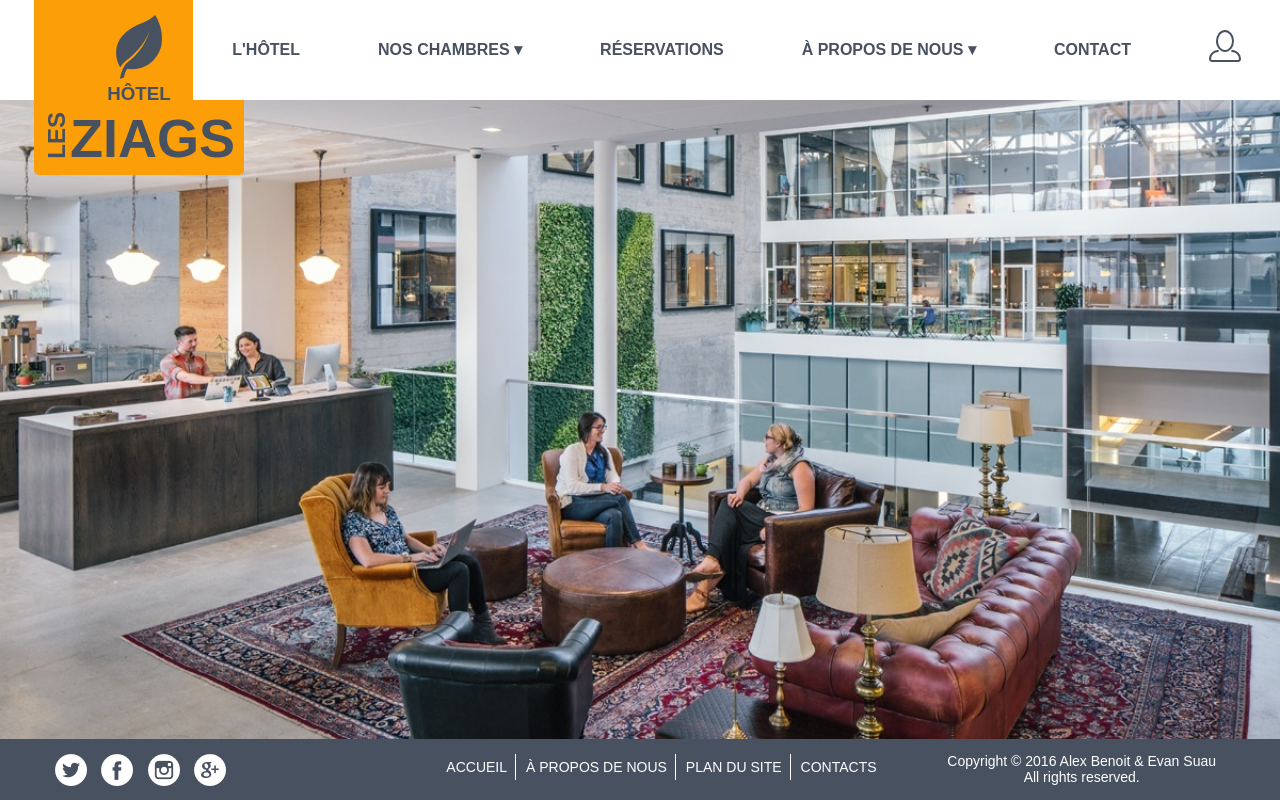
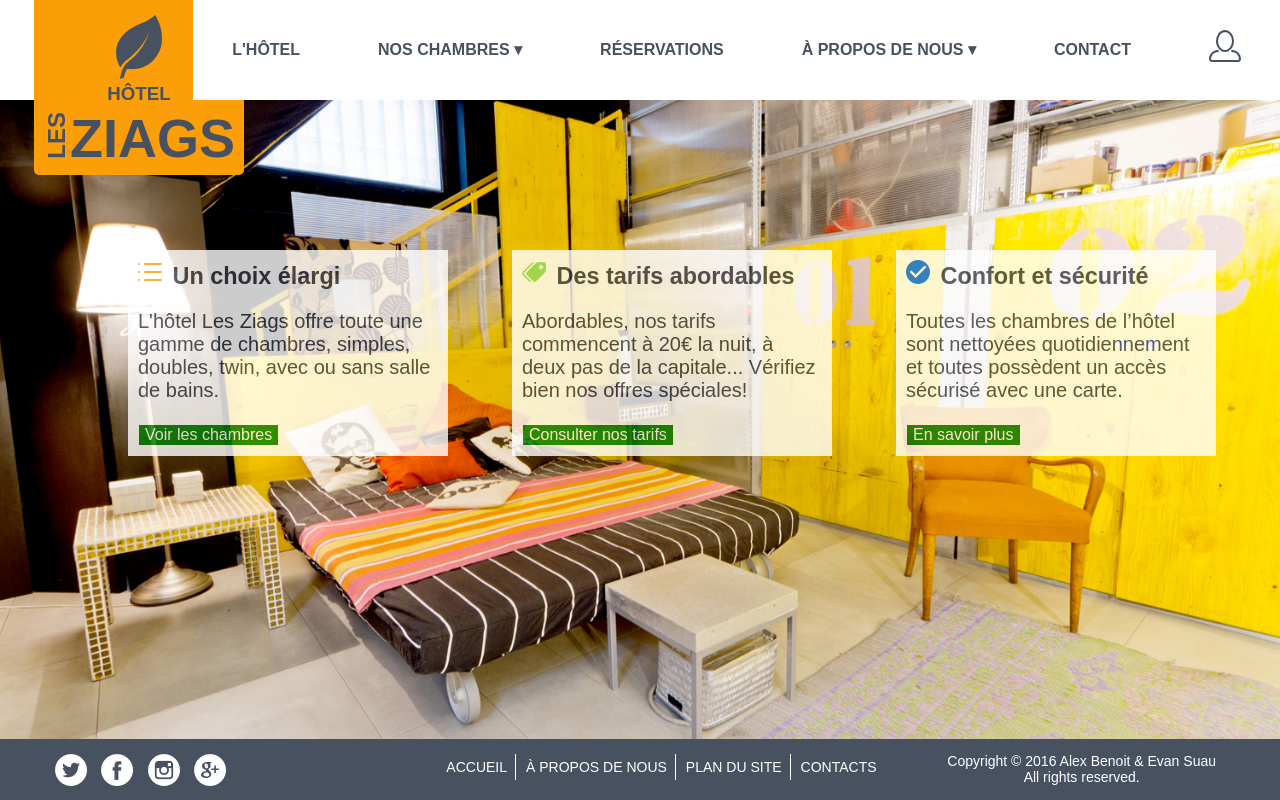
Before and after one commit to been3/mosquee, a PHP site: page /our-rooms.php in a window 1280 px wide. Run offline with PHP 8.4, Linux system fonts and the light colour scheme.

Commit message:
Added content to page 'Nos chambres'
- Set style
- Included cards
- Made buttons

```diff
--- /dev/null
+++ b/content/css/our-rooms.css
@@ -0,0 +1,74 @@
+.content {
+    height: 100%;
+    position: absolute;
+    top: 0;
+    width: 100%;
+    z-index: -1;
+}
+
+#our-rooms {
+    background: url(/content/img/backgrounds/Milan20120.jpg) fixed no-repeat center;
+    background-size: cover;
+    height: 100%;
+    width: 100%;
+}
+
+.container {
+    position: absolute;
+    top: 0;
+    -webkit-transition: opacity 1s ease-in;
+    -moz-transition: opacity 1s ease-in;
+    -o-transition: opacity 1s ease-in;
+    -ms-transition: opacity 1s ease-in;
+    transition: opacity 1s ease-in;
+    width: 100%;
+}
+
+.container div.load {
+    opacity: 1;
+}
+
+.our-rooms-content-card {
+    background: white;
+    color: #393b45;
+    font-size: 20px;
+    opacity: 0.8;
+    padding: 10px 10px 10px 10px;
+    position: absolute;
+    text-align: left;
+    top: 250px;
+    width: 300px;
+}
+
+.our-rooms-content-card img {
+    margin-right: 5px;
+}
+
+.our-rooms-content-card h3 {
+    display: inline-block;
+}
+
+#card-one {
+    left: 10%;
+}
+
+#card-two {
+    left: 40%;
+}
+
+#card-three {
+    left: 70%;
+}
+
+.our-rooms-content-card a:hover {
+    cursor: pointer;
+}
+
+.our-rooms-content-card button {
+    appearance: none;
+    border: 1px solid white;
+    background: green;
+    color: white;
+    cursor: pointer;
+    font-size: 16px;
+}
--- a/our-rooms.php
+++ b/our-rooms.php
@@ -31,7 +31,7 @@
             <script src="http://html5shiv.googlecode.com/svn/trunk/html5.js"></script>
         <![endif]-->
         <link href="content/css/main.css" rel="stylesheet" type="text/css" media="screen" />
-        <link href="content/css/home.css" rel="stylesheet" type="text/css" media="screen" />
+        <link href="content/css/our-rooms.css" rel="stylesheet" type="text/css" media="screen" />
         <link rel="shortcut icon" href="favicon.ico" />
         <!--[if IE]>
             <link rel="shortcut icon" type="image/x-icon" href="favicon.ico" />
@@ -43,6 +43,38 @@
     <body>
         <?php include 'view/headerView.php'; ?>
         <?php include 'view/footerView.php'; ?>
+
+        <div class="content">
+            <div id="our-rooms">
+                <div class="container">
+                    <div class="our-rooms-content-card" id="card-one">
+                        <img src="/content/img/icons/list_24px_fb9e08.png" alt="list" />
+                        <h3>Un choix élargi</h3>
+                        <p>
+                            L'hôtel Les Ziags offre toute une gamme de chambres, simples, doubles, twin, avec ou sans salle de bains.
+                        </p>
+                        <a href="/our-rooms.php"><button>Voir les chambres</button></a>
+                    </div>
+                    <div class="our-rooms-content-card" id="card-two">
+                        <img src="/content/img/icons/label_24px_green.png" alt="label" />
+                        <h3>Des tarifs abordables</h3>
+                        <p>
+                            Abordables, nos tarifs commencent à 20€ la nuit, à deux pas de la capitale... Vérifiez bien nos offres spéciales!
+                        </p>
+                        <a href="/pricing.php"><button>Consulter nos tarifs</button></a>
+                    </div>
+                    <div class="our-rooms-content-card" id="card-three">
+                        <img src="/content/img/icons/circle-with-check-symbol_24px_blue.png" alt="check" />
+                        <h3>Confort et sécurité</h3>
+                        <p>
+                            Toutes les chambres de l’hôtel sont nettoyées quotidiennement et toutes possèdent un accès sécurisé avec une carte.
+                        </p>
+                        <a href="/our-rooms.php"><button>En savoir plus</button></a
+                    </div>
+                </div>
+            </div>
+        </div>
+
         <script type="text/javascript" src="content/js/script.js"></script>
     </body>
 </html>
```
